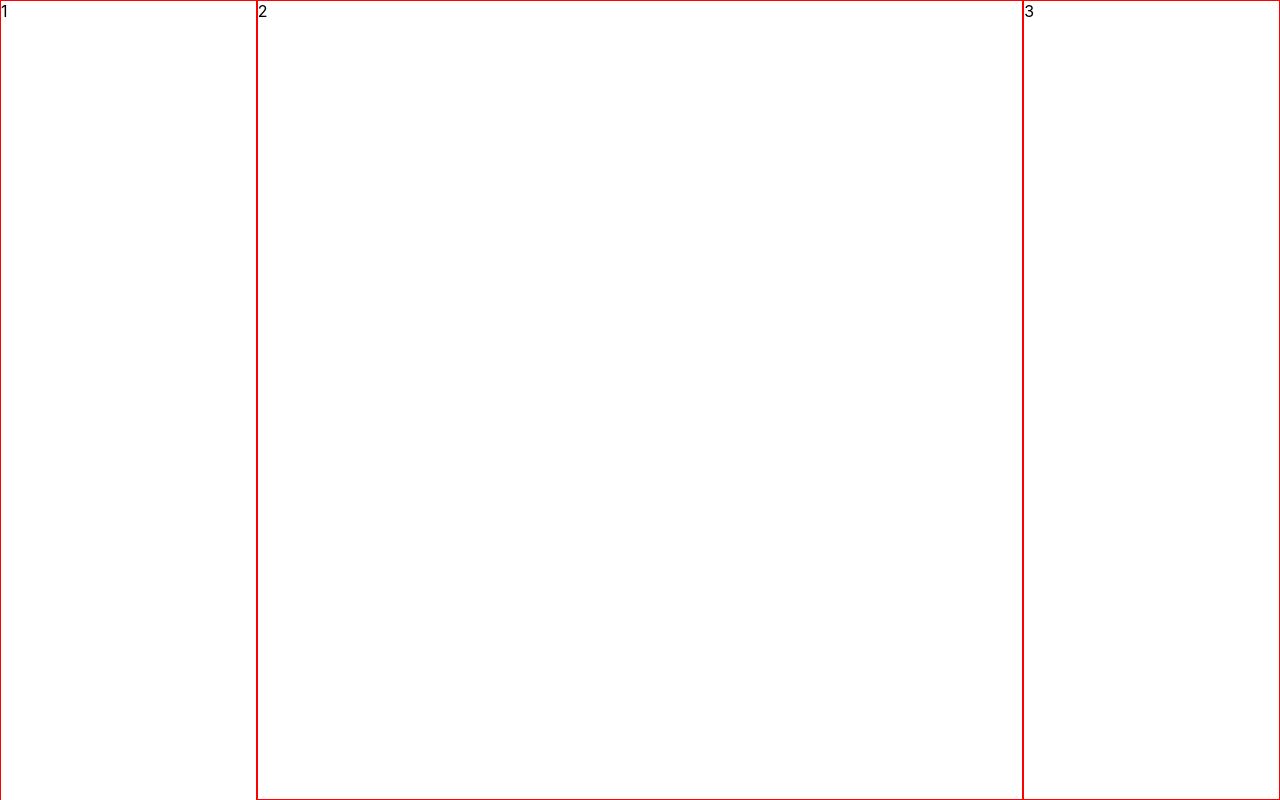
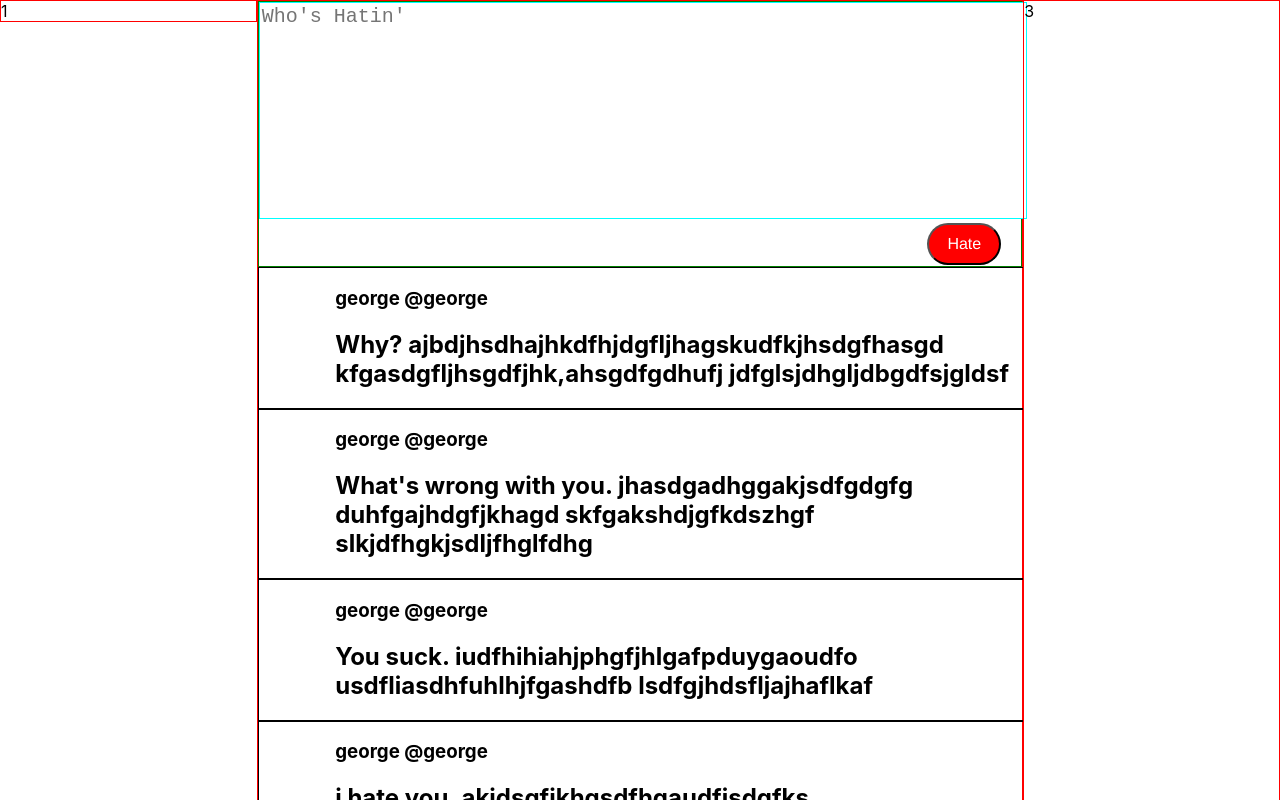
Before and after one commit to Cosmic-Binturongs/hater, a React (Create React App) app in the folder haterfrontend/: page / in a window 1280 px wide. Shown: the top 800 px of the page. Built offline with nearby package versions, Linux system fonts and the light colour scheme; no server answers.

Commit message:
a commit on wip

```diff
--- a/haterfrontend/src/App.css
+++ b/haterfrontend/src/App.css
@@ -1,22 +1,30 @@
-.fullDiv{
+.homeDiv{
   display: flex;
   flex-direction: row;
   width: 100%;
-  height: 100vh;
+  height: 100%;
 }
+
 .left{
   display: flex;
   height: 100%;
   width: 20%;
   border: 1px solid red ;
   }
+
   .mid{
   display: flex;
   width: 60%;
   border: 1px solid red ;
   }
+
   .right{
   display: flex;
   width: 20%;
   border: 1px solid red ;
   }
+
+  textarea{
+    resize: none;
+    border: none;
+  }
--- a/haterfrontend/src/App.js
+++ b/haterfrontend/src/App.js
@@ -1,11 +1,11 @@
+import { useState } from "react";
 import "./App.css";
+import Home from "../src/screens/Home";
 
 function App() {
   return (
-    <div className="fullDiv">
-      <div className="left">1</div>
-      <div className="mid">2</div>
-      <div className="right">3</div>
+    <div>
+      <Home />
     </div>
   );
 }
--- /dev/null
+++ b/haterfrontend/src/components/hates/Hate.jsx
@@ -0,0 +1,30 @@
+import React, { useState, useEffect } from 'react';
+
+export default function Hate({ hateData, setToggle }) {
+  const [hate, setHate] = useState({
+    name: hateData.name,
+    tag: hateData.tag,
+    text: hateData.text,
+  })
+
+  return (
+    <div className="hate">
+      <div className="hate-form">
+          <h3
+            className="hate-name"
+            type="text"
+            name="name">
+          {hate.name} {hate.tag}
+          </h3>
+        <div className="hate-info">
+        <h2
+          className="hate-text"
+          type="text"
+          name="text">
+          {hate.text}
+        </h2>
+          </div>
+        </div>
+      </div>
+  )
+}
--- /dev/null
+++ b/haterfrontend/src/components/hates/Hates.css
@@ -0,0 +1,39 @@
+.hate{
+  border: 1px solid black;
+  text-align: left;
+  overflow-wrap: break-word;
+  word-wrap: break-word;
+  width: 100%;
+}
+
+.hate-text, .hate-name{
+  padding-left: 10%;
+  padding-right: 10px;
+}
+
+.hates-form{
+  border: 1px solid green;
+  height: 33vh
+}
+
+.hates-form-text{
+  border: 1px solid aqua;
+  font-size: 20px;
+  height: 80%;
+  width: 100%
+}
+
+.hates-button{
+  float: right;
+  margin-right: 20px;
+  border-radius: 25px;
+  background: red;
+  color: white;
+  font-size: 16px;
+  font-weight: 500;
+  padding: 10px 18px;
+  text-decoration: none;
+  text-align: center;
+  font-family: "Helvetica Neue";
+  font-style: bold;
+}
--- /dev/null
+++ b/haterfrontend/src/components/hates/Hates.jsx
@@ -0,0 +1,38 @@
+import React from 'react';
+import HatesFeed from './HatesFeed';
+import HatesForm from './HatesForm';
+import { useState, useEffect } from 'react';
+import { getHates } from '../../services/hates';
+import './Hates.css';
+
+export default function Hates() {
+
+  const [hates, setHates] = useState([]);
+  const [toggle, setToggle] = useState(false);
+
+  useEffect(() => {
+    const fetchHates = async () => {
+      const response = await getHates()
+      setHates(response)
+    }
+
+    fetchHates()
+  }, [toggle])
+
+
+  return (
+    <div className="hates-box">
+      <div className="hates">
+        <div className="hates-form-container">
+          <HatesForm setToggle={setToggle} />
+        </div>
+        <div className='hates-feed'>
+          <HatesFeed
+            hates={hates}
+            setToggle={setToggle}
+          />
+        </div>
+      </div>
+    </div>
+  )
+}
--- /dev/null
+++ b/haterfrontend/src/components/hates/HatesFeed.jsx
@@ -0,0 +1,51 @@
+import React, { useEffect } from 'react';
+import Hate from './Hate';
+import Nothing from './Nothing';
+
+
+export default function HatesFeed({ hates, setToggle }) {
+  let a = [
+    {
+      "name": "george",
+      "tag": "@george",
+      "text": "Why? ajbdjhsdhajhkdfhjdgfljhagskudfkjhsdgfhasgd kfgasdgfljhsgdfjhk,ahsgdfgdhufj jdfglsjdhgljdbgdfsjgldsf"
+    },
+    {
+      "name": "george",
+      "tag": "@george",
+      "text": "What's wrong with you. jhasdgadhggakjsdfgdgfg duhfgajhdgfjkhagd skfgakshdjgfkdszhgf slkjdfhgkjsdljfhglfdhg"
+    },
+    {
+      "name": "george",
+      "tag": "@george",
+      "text": "You suck. iudfhihiahjphgfjhlgafpduygaoudfo usdfliasdhfuhlhjfgashdfb lsdfgjhdsfljajhaflkaf"
+    },
+    {
+      "name": "george",
+      "tag": "@george",
+      "text": "i hate you. akjdsgfjkhgsdfhgaudfjsdgfks kdfgousdgFUOYSGDFUOGsdgfiu gsiDUFGOdsgfysDFDSYI kasdfjsgjfajhkfgj"
+    },
+    {
+      "name": "george",
+      "tag": "@george",
+      "text": "i hate you. akjdsgfjkhgsdfhgaudfjsdgfks kdfgousdgFUOYSGDFUOGsdgfiu gsiDUFGOdsgfysDFDSYI kasdfjsgjfajhkfgj"
+    },
+    {
+      "name": "george",
+      "tag": "@george",
+      "text": "i hate you. akjdsgfjkhgsdfhgaudfjsdgfks kdfgousdgFUOYSGDFUOGsdgfiu gsiDUFGOdsgfysDFDSYI kasdfjsgjfajhkfgj"
+    },
+  ]
+
+  return (
+    <div className="hates-feed">
+      <div className="hates-list">
+        {
+          a.map((hate) => (
+            <Hate setToggle={setToggle} key={hate._id} hateData={hate} />
+          ))
+        }
+      </div>
+    </div>
+  )
+}
--- /dev/null
+++ b/haterfrontend/src/components/hates/HatesForm.jsx
@@ -0,0 +1,50 @@
+import React from 'react';
+import { useState } from 'react';
+import { createHate } from '../../services/hates'
+import './Hates.css'
+
+
+export default function HatesForm({ setToggle }) {
+  const [hate, setHate] = useState({
+    name: "",
+    tag: "",
+    text: "",
+  })
+
+  const handleChange = (event) => {
+    const { name, value } = event.target
+    setHate({
+      ...hate,
+      [name]: value
+    })
+  }
+
+  const handleSubmit = async (event) => {
+    event.preventDefault()
+    const response = await createHate(hate)
+    setToggle(prev => !prev)
+  }
+
+  return (
+    <form onSubmit={handleSubmit}>
+      <div className="hates-form">
+        <textarea
+          className="hates-form-text"
+          id="hateFormText"
+          placeholder="Who's Hatin'"
+          type="text"
+          name="text"
+          value={hate.text}
+          maxLength="140"
+          onChange={handleChange}
+          required
+        />
+         <input
+          className="hates-button"
+          type="submit"
+          value="Hate"
+        />
+      </div>
+    </form>
+  )
+}
--- /dev/null
+++ b/haterfrontend/src/components/hates/Nothing.jsx
@@ -0,0 +1,9 @@
+import React from 'react'
+
+export default function Nothing() {
+  return (
+    <div className="no-hate">
+      <p className="no-hates">No Hate</p>
+    </div>
+  )
+}
--- a/haterfrontend/src/screens/Home.jsx
+++ b/haterfrontend/src/screens/Home.jsx
@@ -1,13 +1,18 @@
+import '../App.css'
 import React from 'react';
 import { useNavigate } from 'react-router-dom';
+import Hates from '../components/hates/Hates';
 
 
-export default function <Home></Home>() {
+export default function Home() {
 
   return (
-    <div className="home">
-      <div className="homeLeft">1</div>
-      <div className="homeRight">2</div>
+    <div className='homeDiv'>
+      <div className="left">1</div>
+      <div className="mid">
+        <Hates />
+      </div>
+      <div className="right">3</div>
     </div>
   )
 }
--- /dev/null
+++ b/haterfrontend/src/services/apiConfig.js
@@ -0,0 +1,9 @@
+import axios from "axios";
+
+let apiUrl = "";
+
+const api = axios.create({
+  baseURL: apiUrl,
+});
+
+export default api;
--- /dev/null
+++ b/haterfrontend/src/services/hates.js
@@ -0,0 +1,46 @@
+import api from "./apiConfig";
+
+export const getHates = async () => {
+  try {
+    const response = await api.get("/hates");
+    return response.data;
+  } catch (error) {
+    throw error;
+  }
+};
+
+export const getHate = async (id) => {
+  try {
+    const response = await api.get(`/hates/${id}`);
+    return response.data;
+  } catch (error) {
+    throw error;
+  }
+};
+
+export const createHate = async (hate) => {
+  try {
+    const response = await api.post("/hates", hate);
+    return response.data;
+  } catch (error) {
+    throw error;
+  }
+};
+
+export const updateHate = async (id, hate) => {
+  try {
+    const response = await api.put(`/hates/${id}`, hate);
+    return response.data;
+  } catch (error) {
+    throw error;
+  }
+};
+
+export const deleteHate = async (id) => {
+  try {
+    const response = await api.delete(`/hates/${id}`);
+    return response.data;
+  } catch (error) {
+    throw error;
+  }
+};
```
Also changed, not shown: haterfrontend/src/components/empty.jsx (deleted). Lines whose indentation alone changed are shown as unchanged.
